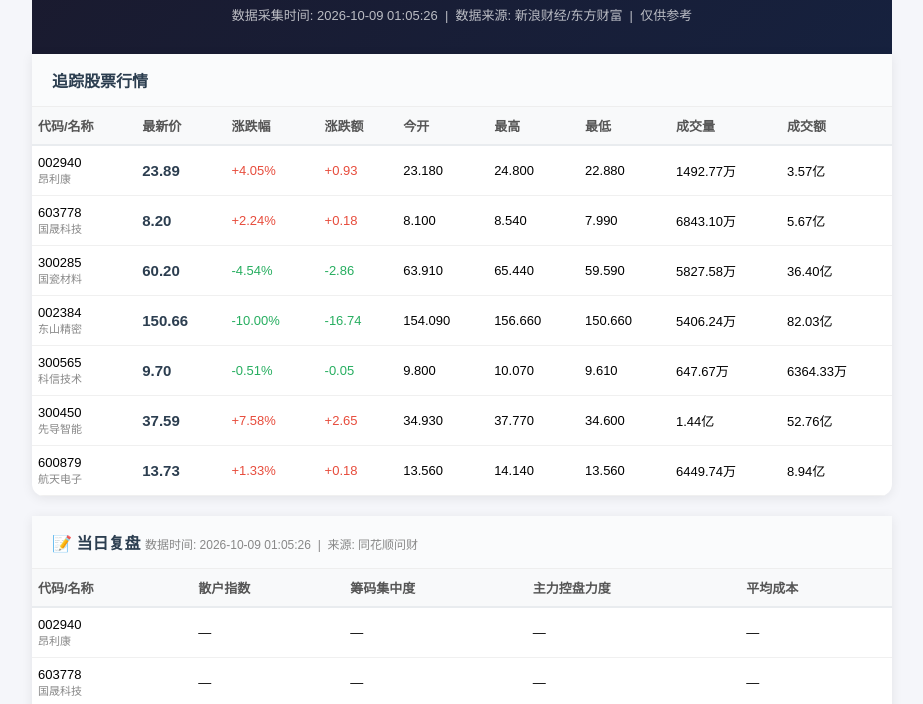
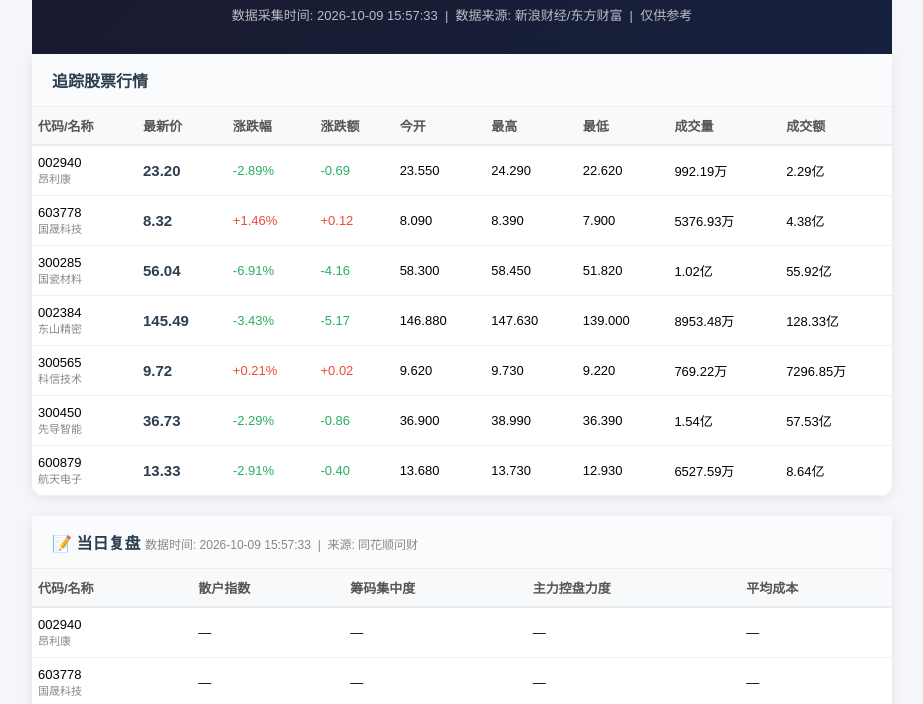
Before and after one commit to cyufeng063-ux/stock-monitor, a plain HTML site: page index.html in a window 1280 px wide. Shown: the part 96-800 px from the top of the page, without its empty margins (178-1101 px from the left). Drawn offline with Linux system fonts and the light colour scheme.

Commit message:
更新报告 2026-10-09 15:57

```diff
--- a/index.html
+++ b/index.html
@@ -22,7 +22,7 @@
 <div class="container">
   <div class="header">
     <h1>陈姝宝的A股信息收集</h1>
-    <p>数据采集时间: 2026-10-09 01:05:26 &nbsp;|&nbsp; 数据来源: 新浪财经/东方财富 &nbsp;|&nbsp; 仅供参考</p>
+    <p>数据采集时间: 2026-10-09 15:57:33 &nbsp;|&nbsp; 数据来源: 新浪财经/东方财富 &nbsp;|&nbsp; 仅供参考</p>
   </div>
 
         <div class="card">
@@ -33,87 +33,87 @@
 
             <tr id="row-002940">
               <td>002940<br><span style="color:#888;font-size:11px">昂利康</span></td>
-              <td id="price-002940" style="color:#2c3e50;font-weight:bold;font-size:15px">23.89</td>
-              <td id="chgpct-002940" style="color:#e74c3c">+4.05%</td>
-              <td id="chg-002940" style="color:#e74c3c">+0.93</td>
-              <td id="open-002940">23.180</td>
-              <td id="high-002940">24.800</td>
-              <td id="low-002940">22.880</td>
-              <td id="vol-002940">1492.77万</td>
-              <td id="amount-002940">3.57亿</td>
+              <td id="price-002940" style="color:#2c3e50;font-weight:bold;font-size:15px">23.20</td>
+              <td id="chgpct-002940" style="color:#27ae60">-2.89%</td>
+              <td id="chg-002940" style="color:#27ae60">-0.69</td>
+              <td id="open-002940">23.550</td>
+              <td id="high-002940">24.290</td>
+              <td id="low-002940">22.620</td>
+              <td id="vol-002940">992.19万</td>
+              <td id="amount-002940">2.29亿</td>
             </tr>
             <tr id="row-603778">
               <td>603778<br><span style="color:#888;font-size:11px">国晟科技</span></td>
-              <td id="price-603778" style="color:#2c3e50;font-weight:bold;font-size:15px">8.20</td>
-              <td id="chgpct-603778" style="color:#e74c3c">+2.24%</td>
-              <td id="chg-603778" style="color:#e74c3c">+0.18</td>
-              <td id="open-603778">8.100</td>
-              <td id="high-603778">8.540</td>
-              <td id="low-603778">7.990</td>
-              <td id="vol-603778">6843.10万</td>
-              <td id="amount-603778">5.67亿</td>
+              <td id="price-603778" style="color:#2c3e50;font-weight:bold;font-size:15px">8.32</td>
+              <td id="chgpct-603778" style="color:#e74c3c">+1.46%</td>
+              <td id="chg-603778" style="color:#e74c3c">+0.12</td>
+              <td id="open-603778">8.090</td>
+              <td id="high-603778">8.390</td>
+              <td id="low-603778">7.900</td>
+              <td id="vol-603778">5376.93万</td>
+              <td id="amount-603778">4.38亿</td>
             </tr>
             <tr id="row-300285">
               <td>300285<br><span style="color:#888;font-size:11px">国瓷材料</span></td>
-              <td id="price-300285" style="color:#2c3e50;font-weight:bold;font-size:15px">60.20</td>
-              <td id="chgpct-300285" style="color:#27ae60">-4.54%</td>
-              <td id="chg-300285" style="color:#27ae60">-2.86</td>
-              <td id="open-300285">63.910</td>
-              <td id="high-300285">65.440</td>
-              <td id="low-300285">59.590</td>
-              <td id="vol-300285">5827.58万</td>
-              <td id="amount-300285">36.40亿</td>
+              <td id="price-300285" style="color:#2c3e50;font-weight:bold;font-size:15px">56.04</td>
+              <td id="chgpct-300285" style="color:#27ae60">-6.91%</td>
+              <td id="chg-300285" style="color:#27ae60">-4.16</td>
+              <td id="open-300285">58.300</td>
+              <td id="high-300285">58.450</td>
+              <td id="low-300285">51.820</td>
+              <td id="vol-300285">1.02亿</td>
+              <td id="amount-300285">55.92亿</td>
             </tr>
             <tr id="row-002384">
               <td>002384<br><span style="color:#888;font-size:11px">东山精密</span></td>
-              <td id="price-002384" style="color:#2c3e50;font-weight:bold;font-size:15px">150.66</td>
-              <td id="chgpct-002384" style="color:#27ae60">-10.00%</td>
-              <td id="chg-002384" style="color:#27ae60">-16.74</td>
-              <td id="open-002384">154.090</td>
-              <td id="high-002384">156.660</td>
-              <td id="low-002384">150.660</td>
-              <td id="vol-002384">5406.24万</td>
-              <td id="amount-002384">82.03亿</td>
+              <td id="price-002384" style="color:#2c3e50;font-weight:bold;font-size:15px">145.49</td>
+              <td id="chgpct-002384" style="color:#27ae60">-3.43%</td>
+              <td id="chg-002384" style="color:#27ae60">-5.17</td>
+              <td id="open-002384">146.880</td>
+              <td id="high-002384">147.630</td>
+              <td id="low-002384">139.000</td>
+              <td id="vol-002384">8953.48万</td>
+              <td id="amount-002384">128.33亿</td>
             </tr>
             <tr id="row-300565">
               <td>300565<br><span style="color:#888;font-size:11px">科信技术</span></td>
-              <td id="price-300565" style="color:#2c3e50;font-weight:bold;font-size:15px">9.70</td>
-              <td id="chgpct-300565" style="color:#27ae60">-0.51%</td>
-              <td id="chg-300565" style="color:#27ae60">-0.05</td>
-              <td id="open-300565">9.800</td>
-              <td id="high-300565">10.070</td>
-              <td id="low-300565">9.610</td>
-              <td id="vol-300565">647.67万</td>
-              <td id="amount-300565">6364.33万</td>
+              <td id="price-300565" style="color:#2c3e50;font-weight:bold;font-size:15px">9.72</td>
+              <td id="chgpct-300565" style="color:#e74c3c">+0.21%</td>
+              <td id="chg-300565" style="color:#e74c3c">+0.02</td>
+              <td id="open-300565">9.620</td>
+              <td id="high-300565">9.730</td>
+              <td id="low-300565">9.220</td>
+              <td id="vol-300565">769.22万</td>
+              <td id="amount-300565">7296.85万</td>
             </tr>
             <tr id="row-300450">
               <td>300450<br><span style="color:#888;font-size:11px">先导智能</span></td>
-              <td id="price-300450" style="color:#2c3e50;font-weight:bold;font-size:15px">37.59</td>
-              <td id="chgpct-300450" style="color:#e74c3c">+7.58%</td>
-              <td id="chg-300450" style="color:#e74c3c">+2.65</td>
-              <td id="open-300450">34.930</td>
-              <td id="high-300450">37.770</td>
-              <td id="low-300450">34.600</td>
-              <td id="vol-300450">1.44亿</td>
-              <td id="amount-300450">52.76亿</td>
+              <td id="price-300450" style="color:#2c3e50;font-weight:bold;font-size:15px">36.73</td>
+              <td id="chgpct-300450" style="color:#27ae60">-2.29%</td>
+              <td id="chg-300450" style="color:#27ae60">-0.86</td>
+              <td id="open-300450">36.900</td>
+              <td id="high-300450">38.990</td>
+              <td id="low-300450">36.390</td>
+              <td id="vol-300450">1.54亿</td>
+              <td id="amount-300450">57.53亿</td>
             </tr>
             <tr id="row-600879">
               <td>600879<br><span style="color:#888;font-size:11px">航天电子</span></td>
-              <td id="price-600879" style="color:#2c3e50;font-weight:bold;font-size:15px">13.73</td>
-              <td id="chgpct-600879" style="color:#e74c3c">+1.33%</td>
-              <td id="chg-600879" style="color:#e74c3c">+0.18</td>
-              <td id="open-600879">13.560</td>
-              <td id="high-600879">14.140</td>
-              <td id="low-600879">13.560</td>
-              <td id="vol-600879">6449.74万</td>
-              <td id="amount-600879">8.94亿</td>
+              <td id="price-600879" style="color:#2c3e50;font-weight:bold;font-size:15px">13.33</td>
+              <td id="chgpct-600879" style="color:#27ae60">-2.91%</td>
+              <td id="chg-600879" style="color:#27ae60">-0.40</td>
+              <td id="open-600879">13.680</td>
+              <td id="high-600879">13.730</td>
+              <td id="low-600879">12.930</td>
+              <td id="vol-600879">6527.59万</td>
+              <td id="amount-600879">8.64亿</td>
             </tr>
         </table>
         </div>
     </div>
 
     <div class="card">
-    <div class="card-title">📝 当日复盘 <span style="font-size:12px;color:#888;font-weight:normal">数据时间: 2026-10-09 01:05:26 &nbsp;|&nbsp; 来源: 同花顺问财</span></div>
+    <div class="card-title">📝 当日复盘 <span style="font-size:12px;color:#888;font-weight:normal">数据时间: 2026-10-09 15:57:33 &nbsp;|&nbsp; 来源: 同花顺问财</span></div>
     <div style="overflow-x:auto">
     <table>
         <tr><th>代码/名称</th><th>散户指数</th><th>筹码集中度</th><th>主力控盘力度</th><th>平均成本</th></tr>
@@ -473,12 +473,12 @@ function closeExpModal(){document.getElementById('expModal').style.display='none
             </li>
             <li>
               <span class="tag">300565</span>
-              <a href="https://data.eastmoney.com/notices/detail/300565/AN202608251828426527.html" target="_blank" style="color:#2c3e50;text-decoration:none" onmouseover="this.style.textDecoration='underline'" onmouseout="this.style.textDecoration='none'">科信技术:2026年半年度非经营性资金占用及其他关联资金往来情况汇总表</a>
+              <a href="https://data.eastmoney.com/notices/detail/300565/AN202608251828426522.html" target="_blank" style="color:#2c3e50;text-decoration:none" onmouseover="this.style.textDecoration='underline'" onmouseout="this.style.textDecoration='none'">科信技术:第五届董事会2026年第三次会议决议公告</a>
 
             </li>
             <li>
               <span class="tag">300565</span>
-              <a href="https://data.eastmoney.com/notices/detail/300565/AN202608251828426522.html" target="_blank" style="color:#2c3e50;text-decoration:none" onmouseover="this.style.textDecoration='underline'" onmouseout="this.style.textDecoration='none'">科信技术:第五届董事会2026年第三次会议决议公告</a>
+              <a href="https://data.eastmoney.com/notices/detail/300565/AN202608251828426527.html" target="_blank" style="color:#2c3e50;text-decoration:none" onmouseover="this.style.textDecoration='underline'" onmouseout="this.style.textDecoration='none'">科信技术:2026年半年度非经营性资金占用及其他关联资金往来情况汇总表</a>
 
             </li><li style="color:#888;font-size:11px;font-weight:bold;padding-top:10px;border-bottom:none">⏰ 2026-08-25 16:55:02</li>
             <li>
@@ -518,7 +518,7 @@ function closeExpModal(){document.getElementById('expModal').style.display='none
             </li>
             <li>
               <span class="tag">002940</span>
-              <a href="https://data.eastmoney.com/notices/detail/002940/AN202608241828365586.html" target="_blank" style="color:#2c3e50;text-decoration:none" onmouseover="this.style.textDecoration='underline'" onmouseout="this.style.textDecoration='none'">昂利康:关于获得化学原料药上市申请批准通知书的公告</a>
+              <a href="https://data.eastmoney.com/notices/detail/002940/AN202608241828365612.html" target="_blank" style="color:#2c3e50;text-decoration:none" onmouseover="this.style.textDecoration='underline'" onmouseout="this.style.textDecoration='none'">昂利康:2026年半年度财务报告</a>
 
             </li>
             <li>
@@ -533,7 +533,7 @@ function closeExpModal(){document.getElementById('expModal').style.display='none
             </li>
             <li>
               <span class="tag">002940</span>
-              <a href="https://data.eastmoney.com/notices/detail/002940/AN202608241828365612.html" target="_blank" style="color:#2c3e50;text-decoration:none" onmouseover="this.style.textDecoration='underline'" onmouseout="this.style.textDecoration='none'">昂利康:2026年半年度财务报告</a>
+              <a href="https://data.eastmoney.com/notices/detail/002940/AN202608241828365586.html" target="_blank" style="color:#2c3e50;text-decoration:none" onmouseover="this.style.textDecoration='underline'" onmouseout="this.style.textDecoration='none'">昂利康:关于获得化学原料药上市申请批准通知书的公告</a>
 
             </li>
             <li>
@@ -560,14 +560,14 @@ function closeExpModal(){document.getElementById('expModal').style.display='none
 
   <div class="refresh-bar">
     <span>行情实时更新 &nbsp;|&nbsp; 整页刷新: <span id="timer">300</span>秒</span>
-    <span style="float:right">数据采集: 2026-10-09 01:05:26</span>
+    <span style="float:right">数据采集: 2026-10-09 15:57:33</span>
   </div>
 
   <div class="disclaimer">
     本页面为自动化数据采集结果，仅收集公开市场信息<br>
     不构成任何投资建议，请独立判断与决策<br>
     数据可能存在延迟，以交易所官方数据为准<br>
-    <span style="color:#bbb">v400 | 部署时间: 2026-10-08 15:49:53</span>
+    <span style="color:#bbb">v401 | 部署时间: 2026-10-08 17:05:27</span>
   </div>
 </div>
 <script>
```
Also changed, not shown: expiration.html (+1 -1 lines).
